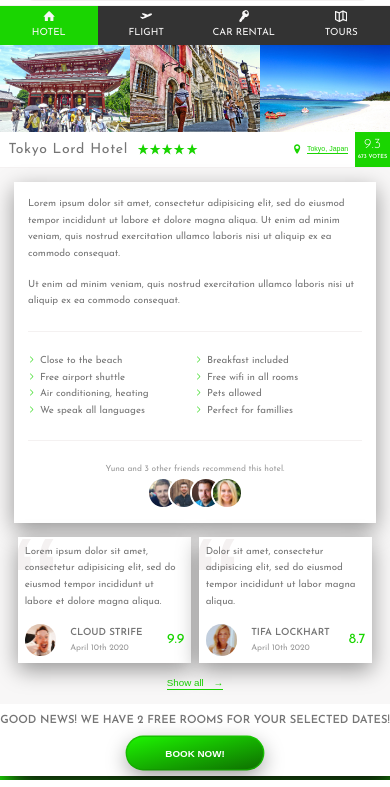
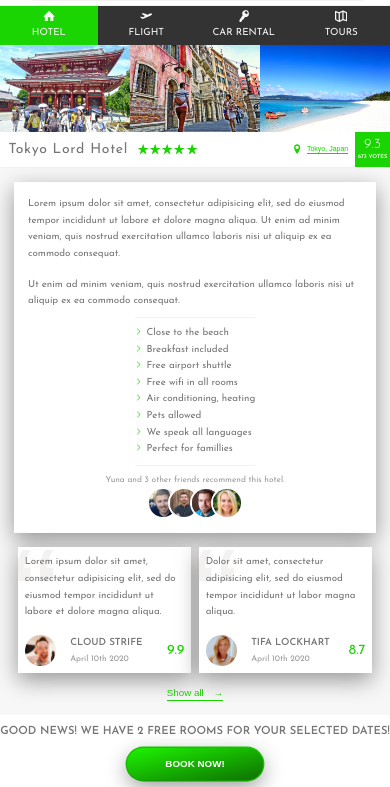
Before and after one commit to jakubfolta/Webpage-Yatsu, a website: page index.html in a window 390 px wide. Shown: the part 64-851 px from the top of the page. Drawn offline with Linux system fonts and the light colour scheme.

Commit message:
Add user menu, media query, small adjustment

```diff
--- a/src/sass/components/_list.scss
+++ b/src/sass/components/_list.scss
@@ -6,6 +6,12 @@
   display: flex;
   flex-wrap: wrap;
   list-style: none;
+
+  @include respond(sphone) {
+    flex-direction: column;
+    margin: 1rem auto;
+    padding: 1rem 0;
+  }
 
   &__item {
     flex: 0 0 50%;
```
Also changed, not shown: src/css/main.css.
